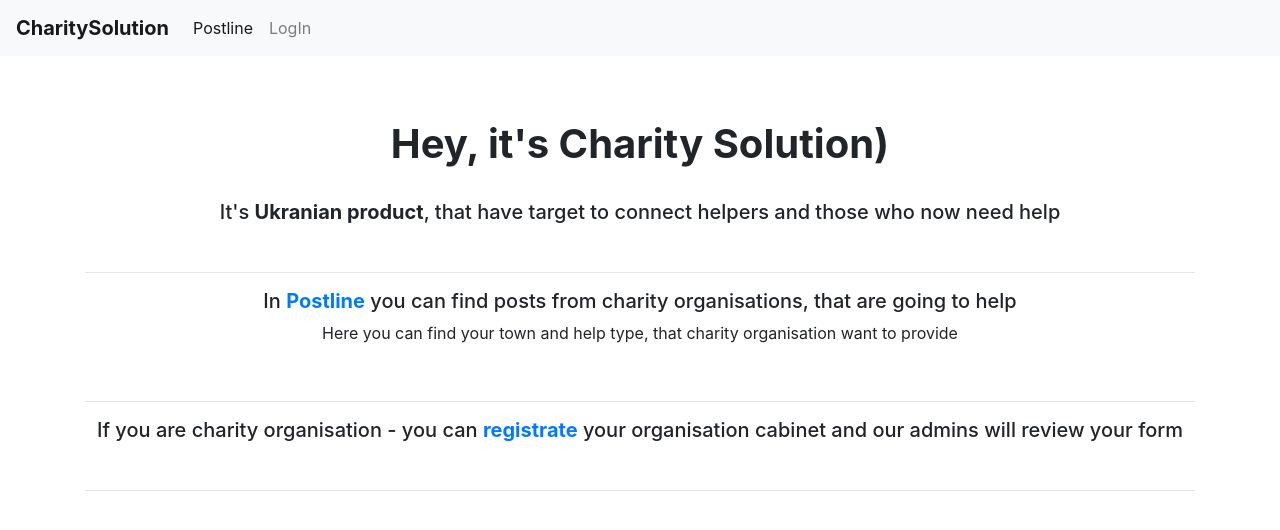
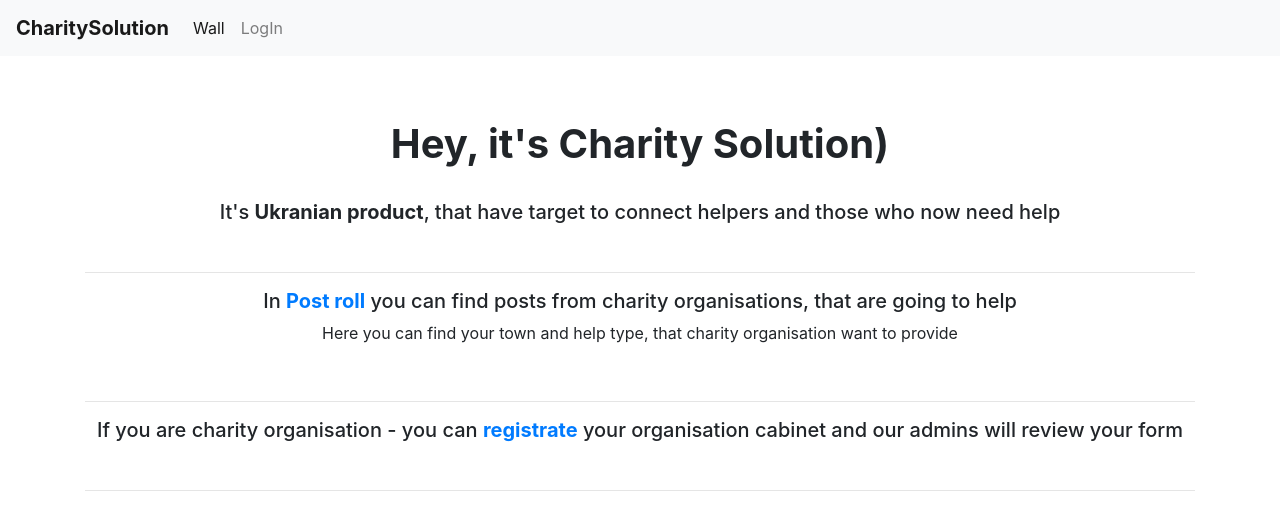
Before and after one commit to YehorVoitenko/CharitySolution, a Django app: page / in a window 1280 px wide. Shown: the top 530 px of the page. Run offline with Django 4.2, Linux system fonts and the light colour scheme.

Commit message:
[business-logic] Rename postline to post roll

```diff
--- a/CharitySolutionAPI/urls.py
+++ b/CharitySolutionAPI/urls.py
@@ -48,7 +48,7 @@ urlpatterns = [
         views.CreateUserAccount.as_view(),
         name="create_user_account",
     ),
-    path("get_posts_list/", views.Postline.as_view(), name="get_posts_list"),
+    path("get_post_roll/", views.PostRoll.as_view(), name="get_post_roll"),
     path(
         "organisation_bio/<int:organisation_id>",
         views.OrganisationBio.as_view(),
--- a/CharitySolutionAPI/views.py
+++ b/CharitySolutionAPI/views.py
@@ -24,7 +24,7 @@ class Homepage(View):
         return render(request, "common_pages/homepage.html")
 
 
-class Postline(View):
+class PostRoll(View):
     def get(self, request):
         return render(
             request,
@@ -35,6 +35,9 @@ class Postline(View):
                 .select_related("organisation")
             },
         )
+
+    def post(self, request):
+        ...
 
 
 class OrganisationBio(View):
@@ -77,7 +80,7 @@ class LoginOrganisation(View):
             )
             if organisation is not None:
                 login(request, organisation)
-                return redirect("/get_posts_list")
+                return redirect("/get_post_roll")
             else:
                 return handler401(request)
 
@@ -102,7 +105,7 @@ class CreatePost(View):
                 client_id=request.user.id
             )
             temp_object.save()
-        return redirect("/get_posts_list")
+        return redirect("/get_post_roll")
 
 
 class EditOrganisationPost(View):
@@ -134,7 +137,7 @@ class EditOrganisationPost(View):
                     temp_object = form.save(commit=False)
                     temp_object.date_updated = datetime.now()
                     temp_object.save()
-                    return redirect("/get_posts_list")
+                    return redirect("/get_post_roll")
             else:
                 return handler403(request)
 
@@ -146,7 +149,7 @@ class DeleteOrganisationPost(View):
 
         if request.user.id == post.organisation.client_id.id:
             OrganisationPost.objects.get(id=post_id).delete()
-            return redirect("/get_posts_list")
+            return redirect("/get_post_roll")
 
 
 class EditOrganisationAccount(View):
@@ -221,7 +224,7 @@ class CreateOrganisationAccount(View):
                 request,
                 authenticate(request, username=organisation_name, password=password),
             )
-            return redirect("/get_posts_list")
+            return redirect("/get_post_roll")
         except IntegrityError:
             return handler401(request)
 
@@ -247,7 +250,7 @@ class CreateUserAccount(View):
             )
         else:
             return handler400(request)
-        return redirect("/get_posts_list")
+        return redirect("/get_post_roll")
 
 
 class LoginUser(View):
@@ -262,6 +265,6 @@ class LoginUser(View):
         )
         if client is not None:
             login(request, client)
-            return redirect("/get_posts_list")
+            return redirect("/get_post_roll")
         else:
             return handler401(request)
--- a/templates/common_pages/homepage.html
+++ b/templates/common_pages/homepage.html
@@ -16,7 +16,7 @@
         </div>
 
         {#   Text about opportunity for creating posts by organisation   #}
-        <h5>In <a href="{% url 'get_posts_list' %}"><b>Postline</b></a> you can find posts from charity organisations,
+        <h5>In <a href="{% url 'get_post_roll' %}"><b>Post roll</b></a> you can find posts from charity organisations,
             that are going to help</h5>
 
         <p>Here you can find your town and help type, that charity organisation want to provide</p><br>
--- a/templates/pattern_page.html
+++ b/templates/pattern_page.html
@@ -38,11 +38,11 @@
         <span class="navbar-toggler-icon"></span>
     </button>
 
-    {# Button 'Postline' for posts list view #}
+    {# Button 'Post roll' for posts list view #}
     <div class="collapse navbar-collapse" id="navbarNav">
         <ul class="navbar-nav">
             <li class="nav-item active">
-                <a class="nav-link" href="{% url 'get_posts_list' %}">Postline<span class="sr-only">(current)</span></a>
+                <a class="nav-link" href="{% url 'get_post_roll' %}">Wall<span class="sr-only">(current)</span></a>
             </li>
 
             {# If organisation authenticated - 'Account' button appears #}
--- a/templates/posts/posts_list.html
+++ b/templates/posts/posts_list.html
@@ -1,5 +1,5 @@
 {% extends 'pattern_page.html' %}
-{% block title %} Postline {% endblock %}
+{% block title %} Post roll {% endblock %}
 
 {% block content %}
     <br>
@@ -16,7 +16,8 @@
                                 href="{% url 'get_organisation_bio' organisation_id=post.organisation.pk %} ">{{ post.organisation.organisation_name }}</a>
                         </h2></label>
 
-                    <input type="button" value="+">
+
+                    &emsp;&emsp;<input type="button" value="+">
                     <div align="left">
                         <h6><b>Description: </b>{{ post.post_text|truncatechars:100 }}</h6>
                         <h6><b>City:</b> <a>{{ post.city }}</a></h6>
```
Also changed, not shown: CharitySolutionAPI/tests.py (+6 -6 lines).
